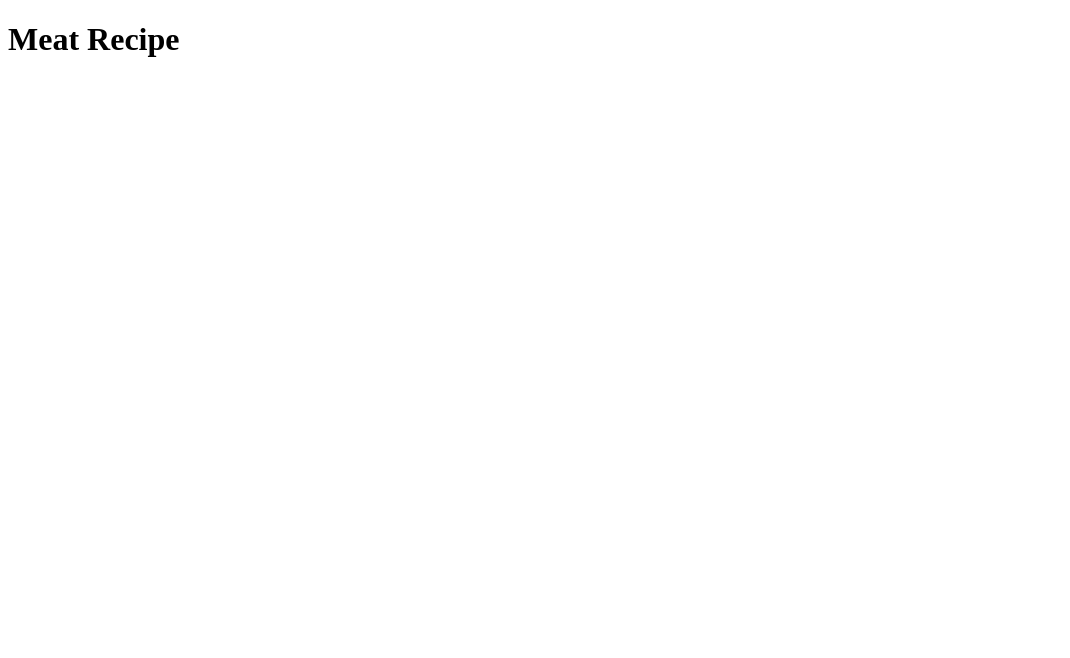
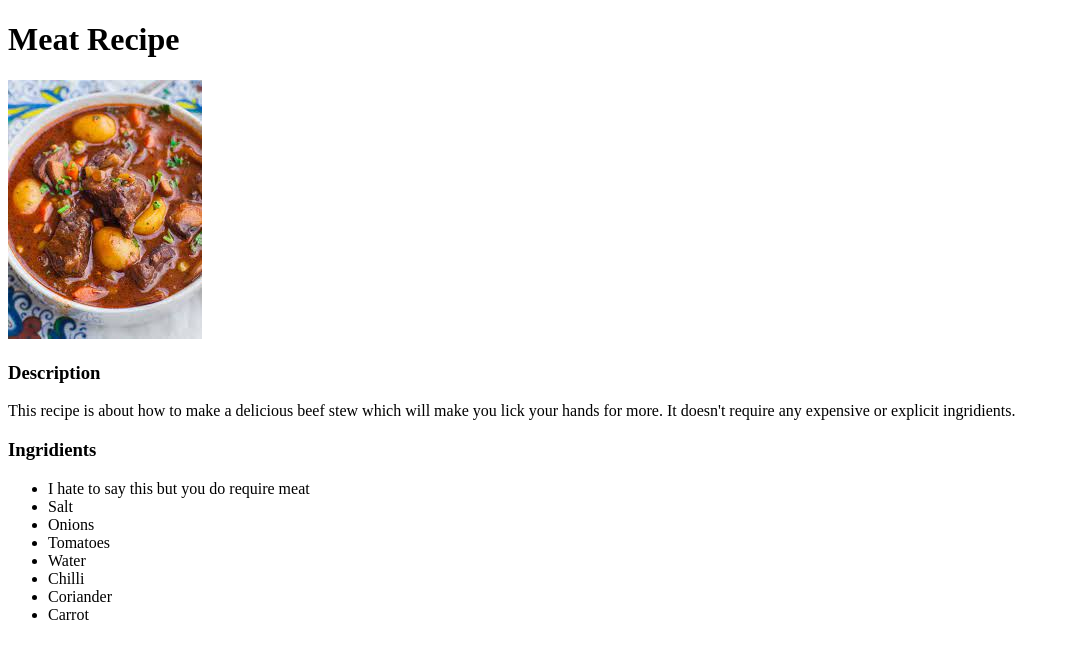
Before and after one commit to ruiyotabby/odin-recipes, a plain HTML site: page recipes/meat.html in a window 1280 px wide. Shown: the whole page, without its empty margins (0-1070 px from the left). Drawn offline with Linux system fonts and the light colour scheme.

Commit message:
Add content to the meat page

```diff
--- a/recipes/meat.html
+++ b/recipes/meat.html
@@ -6,5 +6,19 @@
     </head>
     <body>
         <h1>Meat Recipe</h1>
+        <img src="../images/meat.jpeg" alt="tasty meat">
+        <h3>Description</h3>
+        <p>This recipe is about how to make a delicious beef stew which will make you lick your hands for more. It doesn't require any expensive or explicit ingridients.</p>
+        <h3>Ingridients</h3>
+        <ul>
+            <li>I hate to say this but you do require meat</li>
+            <li>Salt</li>
+            <li>Onions</li>
+            <li>Tomatoes</li>
+            <li>Water</li>
+            <li>Chilli</li>
+            <li>Coriander</li>
+            <li>Carrot</li>
+        </ul>
     </body>
 </html>
```
Also changed, not shown: images/meat.jpeg (added).
